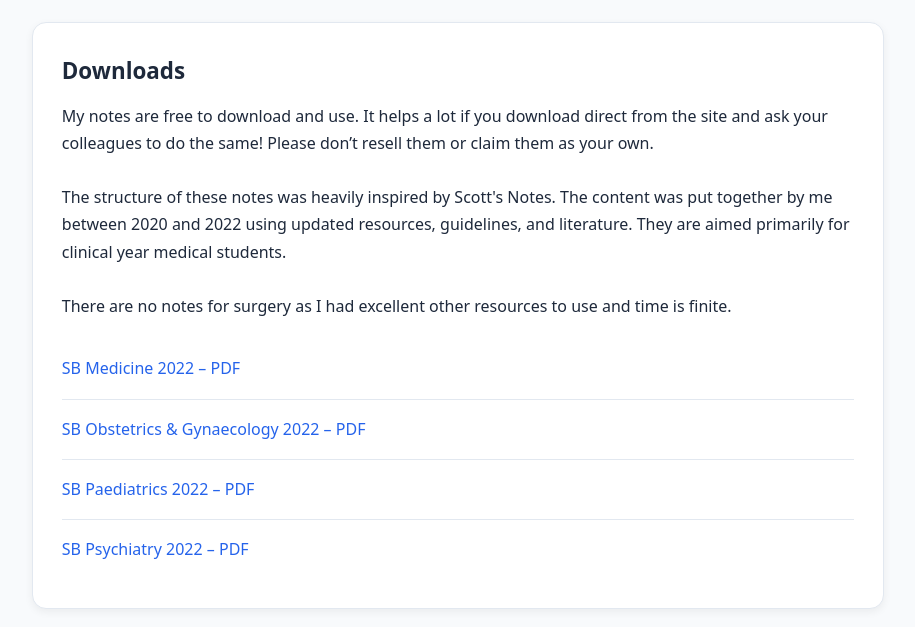
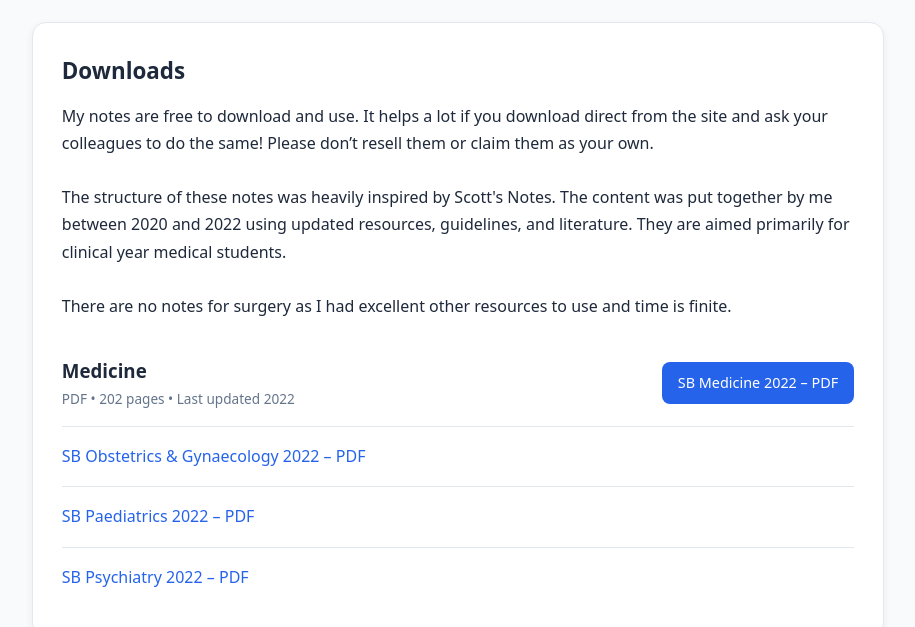
Before and after one commit to barbermedical/barbermedical.github.io, a plain HTML site: page downloads.html in a window 1280 px wide. Shown: the part 211-838 px from the top of the page, without its empty margins (182-1097 px from the left). Drawn offline with Linux system fonts and the light colour scheme.

Commit message:
Update downloads.html

```diff
--- a/downloads.html
+++ b/downloads.html
@@ -55,7 +55,11 @@
 
      <ul class="download-list">
   <li class="download-item">
-    <a href="Notes/SB Medicine 2022.pdf"
+     <div>
+            <h3>Medicine</h3>
+            <p class="download-meta">PDF • 202 pages • Last updated 2022</p>
+          </div>
+    <a class="btn" href="Notes/SB Medicine 2022.pdf"
        download
        onclick="gtag('event', 'download', {
          'event_category': 'PDF',
```
